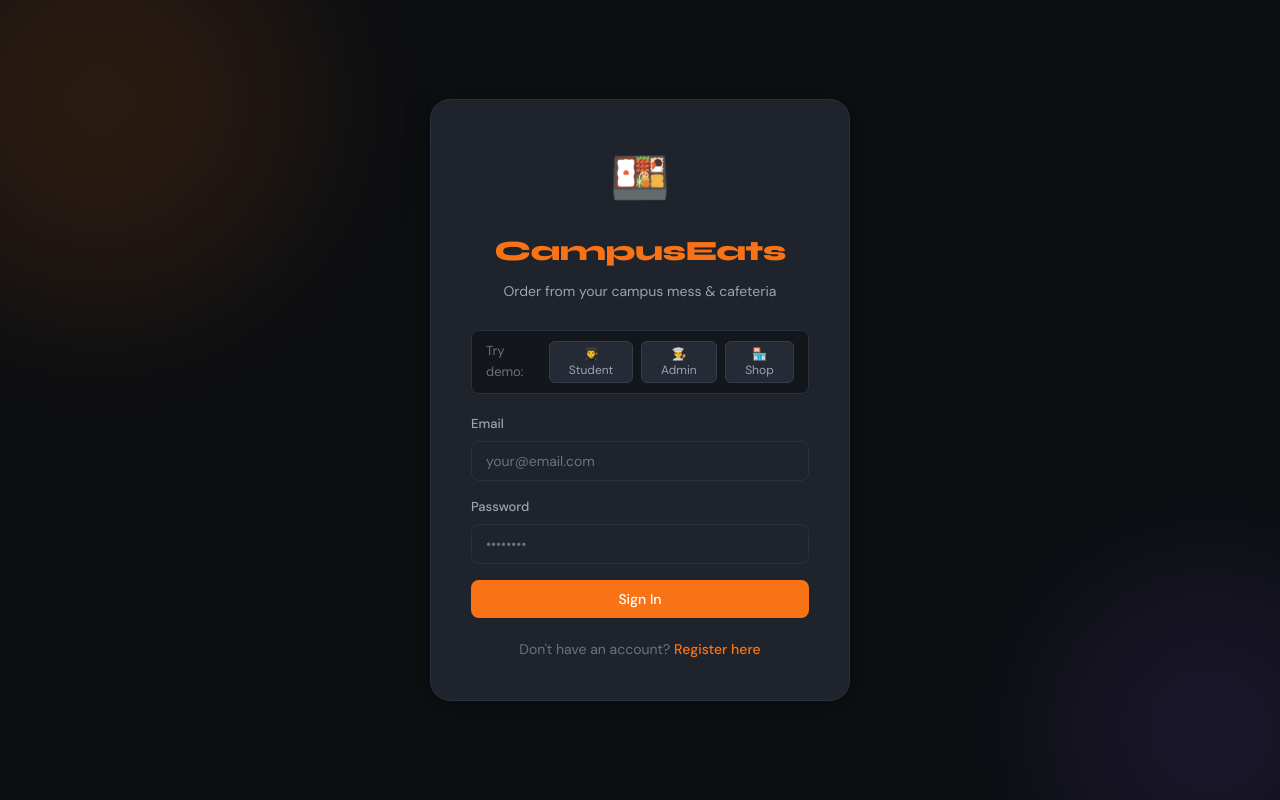
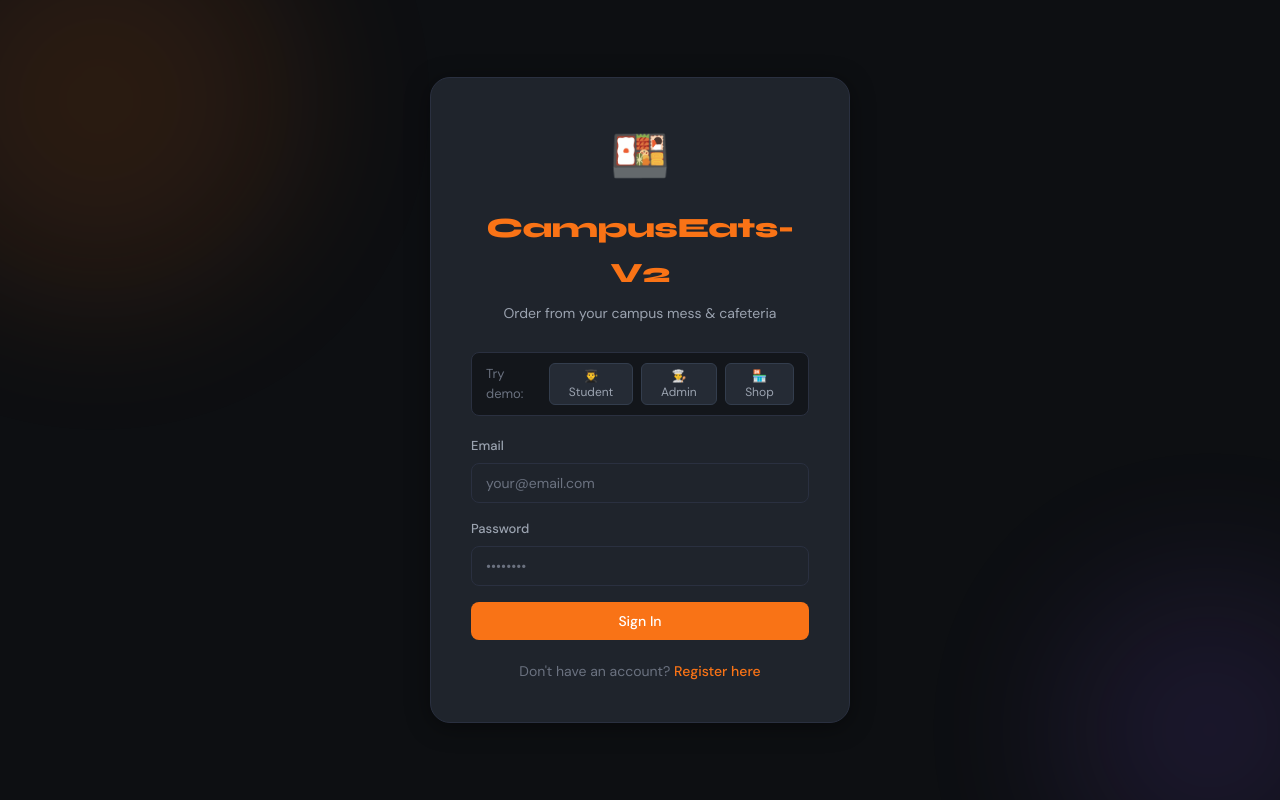
Before and after one commit to shivam-dewangan/Mess-ordering-system, a React (Vite) app in the folder frontend/: page /login in a window 1280 px wide. Built offline with nearby package versions, Linux system fonts and the light colour scheme.

Commit message:
"feat: update frontend application name"

```diff
--- a/frontend/src/pages/Login.jsx
+++ b/frontend/src/pages/Login.jsx
@@ -39,7 +39,7 @@ const fillDemo = (type) => {
       <div className="auth-card fade-in">
         <div className="auth-header">
           <div className="auth-logo">🍱</div>
-          <h1>CampusEats</h1>
+          <h1>CampusEats-V2</h1>
           <p>Order from your campus mess & cafeteria</p>
         </div>
 
```
